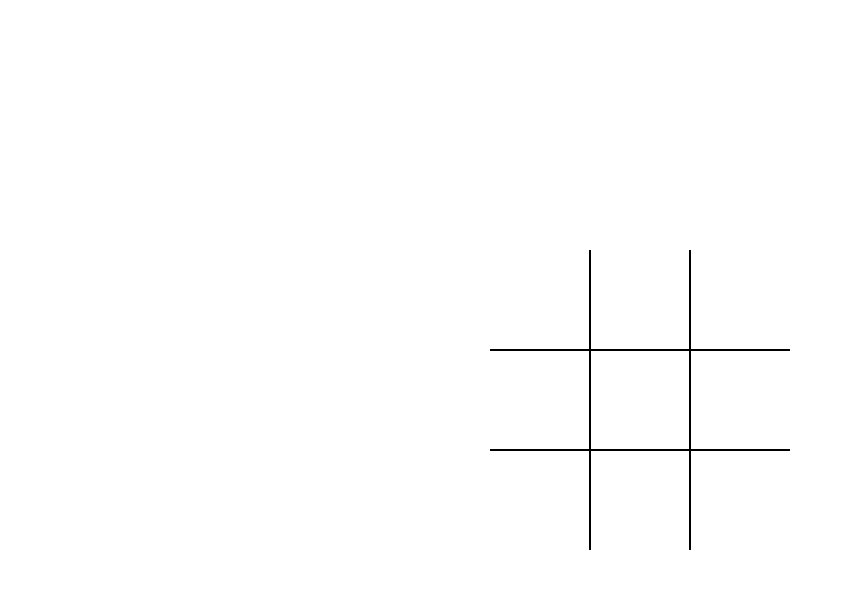
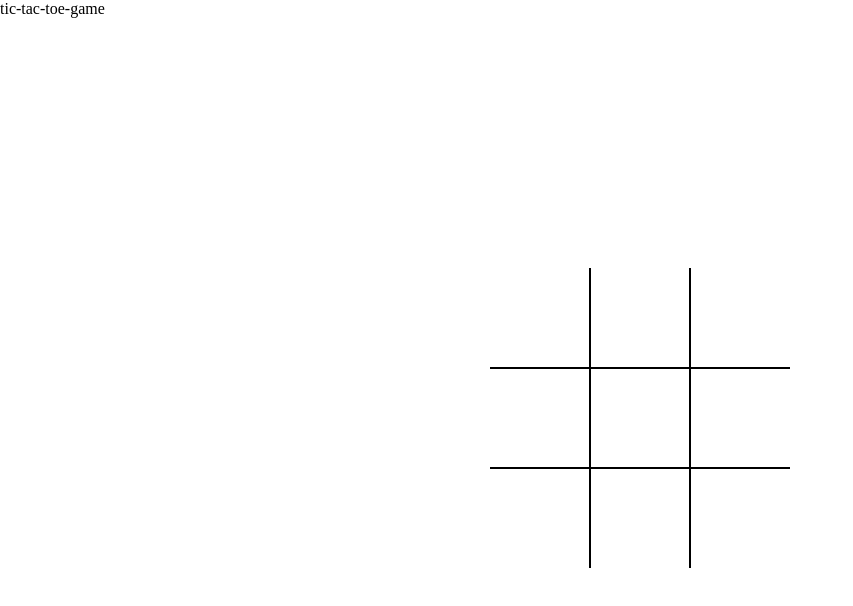
Before and after one commit to khashhr/Harithsmkpi, a plain HTML site: page index.html in a window 1280 px wide. Shown: the whole page, without its empty margins (0-853 px from the left). Drawn offline with Linux system fonts and the light colour scheme.

Commit message:
Update index.html

```diff
--- a/index.html
+++ b/index.html
@@ -1,4 +1,3 @@
-
 <!DOCTYPE html>
 <html lang="en">
 <head>
@@ -10,6 +9,7 @@
   <title>Document</title>
 </head>
 <body>
+  tic-tac-toe-game
   <div class="board" id="board">
     <div class="cell" data-cell></div>
     <div class="cell" data-cell></div>
```
